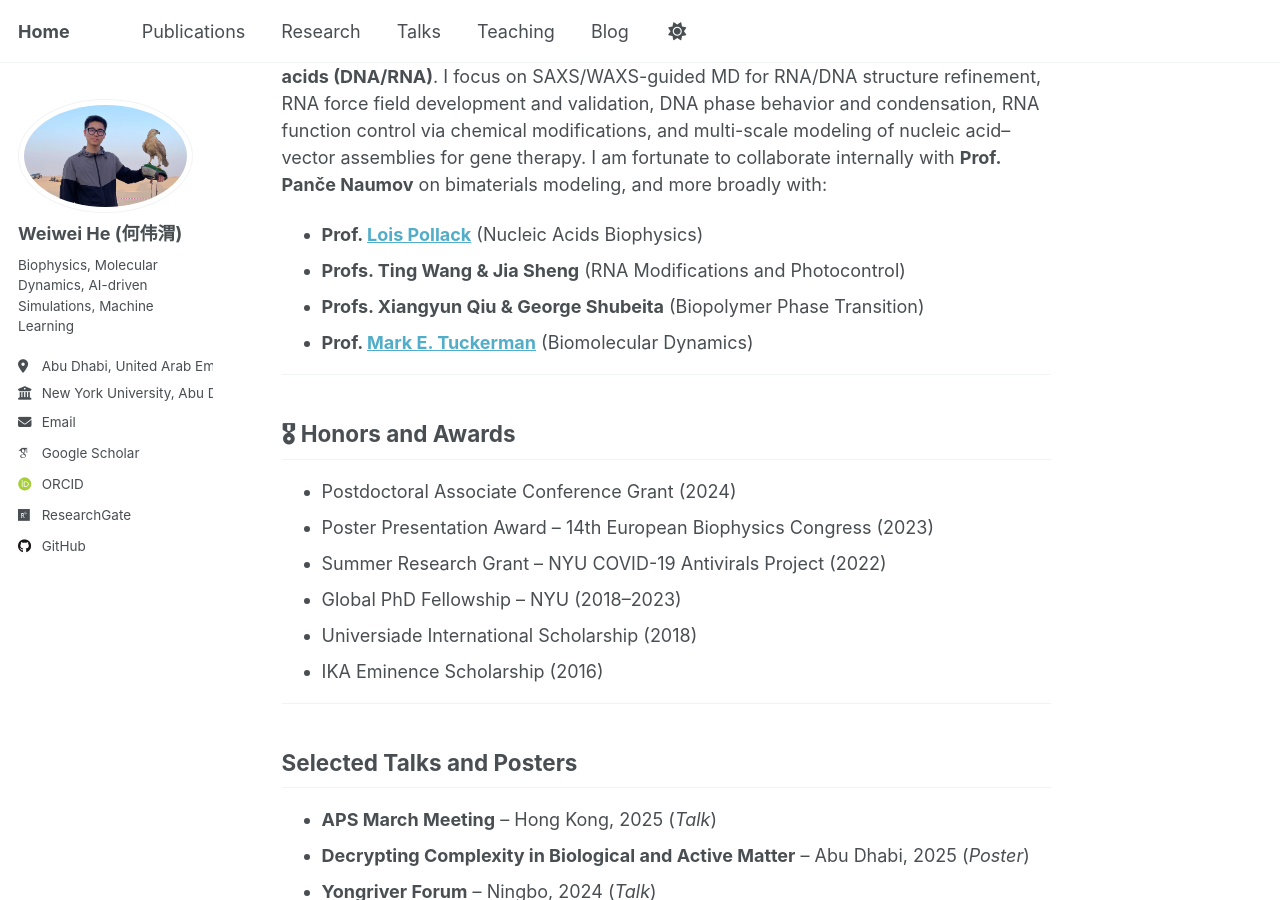
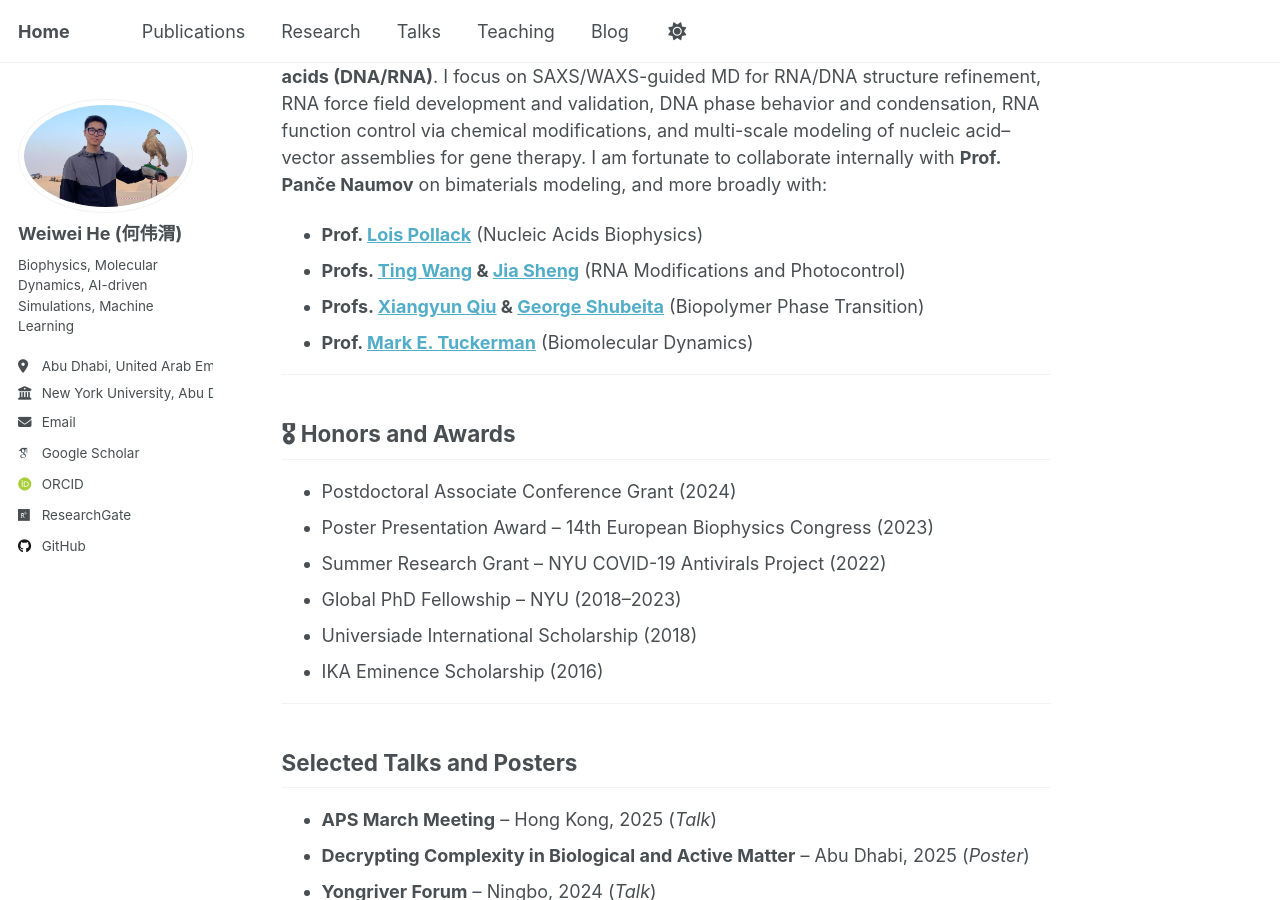
Before and after one commit to Warrenheww/warrenheww.github.io, a Jekyll site: the page built from _pages/about.md, in a window 1280 px wide and 900 px high, scrolled down 413 px. Built offline with Jekyll 4.4.1, drawn with Linux system fonts in a browser that asks for light colours; some web fonts are replaced; part of the change alters nothing that is shown.

```diff
--- a/_pages/about.md
+++ b/_pages/about.md
@@ -14,8 +14,8 @@ Hello! I am **Weiwei He**, a Postdoctoral Associate in Computational Biophysics
 My research integrates **molecular dynamics (MD) simulations**, **machine learning**, and **experimental data** to understand the **structure, dynamics, and interactions of nucleic acids (DNA/RNA)**. I focus on SAXS/WAXS-guided MD for RNA/DNA structure refinement, RNA force field development and validation, DNA phase behavior and condensation, RNA function control via chemical modifications, and multi-scale modeling of nucleic acid–vector assemblies for gene therapy. I am fortunate to collaborate internally with **Prof. Panče Naumov** on bimaterials modeling, and more broadly with:
 
 - **Prof. [Lois Pollack](https://pollack.research.engineering.cornell.edu/)** (Nucleic Acids Biophysics)
-- **Profs. Ting Wang & Jia Sheng** (RNA Modifications and Photocontrol)
-- **Profs. Xiangyun Qiu & George Shubeita** (Biopolymer Phase Transition)
+- **Profs. [Ting Wang](https://www.albany.edu/chemistry/wang-group) & [Jia Sheng](https://www.albany.edu/rna/sheng-lab)** (RNA Modifications and Photocontrol)
+- **Profs. [Xiangyun Qiu](https://qiuresearch.github.io/) & [George Shubeita](https://nyuad.nyu.edu/en/academics/divisions/science/faculty/george-shubeita.html)** (Biopolymer Phase Transition)
 - **Prof. [Mark E. Tuckerman](https://wp.nyu.edu/tuckerman_group/)** (Biomolecular Dynamics)
 
 
```
